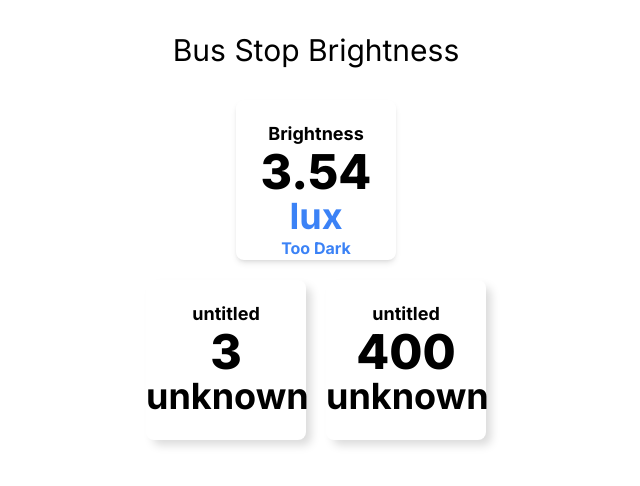
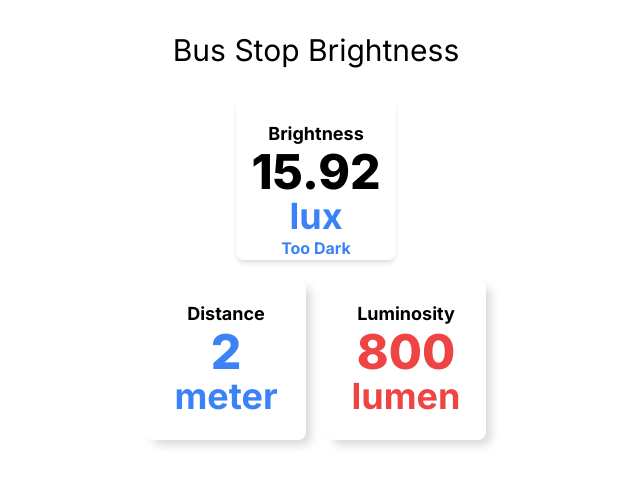
Before and after one commit to Nacnano/embbed-lab-final-project, a Next.js app in the folder web/: page / in a window 1280 px wide. Shown: the top 486 px of the page, without its empty margins (324-964 px from the left). Built offline with nearby package versions, Linux system fonts and the light colour scheme.

Commit message:
fix: InfoCard switch bug

```diff
--- a/web/src/app/page.tsx
+++ b/web/src/app/page.tsx
@@ -3,6 +3,7 @@
 import StatusCard from "@/components/BrightnessCard";
 import InfoCard, { InfoType } from "@/components/InfoCard";
 import { Info } from "@/types/Info";
+import { mock } from "node:test";
 import { useState, useEffect } from "react";
 
 const Home = () => {
@@ -12,12 +13,16 @@ const Home = () => {
     // TODO : add database connection instead of mock data
     const mockData = {
       id: "1",
-      luminosity: 400,
-      distance: 3,
+      luminosity: 800,
+      distance: 2,
       lastUpdated: "2024-04-26 10:30:00",
     };
     setData(mockData);
   }, []);
+
+  const brightness = data
+    ? data.luminosity / (4 * Math.PI * data.distance ** 2)
+    : -1;
 
   return (
     <div className="container mx-auto px-4 py-8">
@@ -25,9 +30,7 @@ const Home = () => {
 
       {data ? (
         <div className="flex flex-col justify-center items-center gap-5">
-          <StatusCard
-            value={data.luminosity / (4 * Math.PI * data.distance ** 2)}
-          />
+          <StatusCard value={brightness} />
           <div className="flex flex-row justify-center items-center gap-5">
             <InfoCard type={InfoType.Distance} value={data.distance} />
             <InfoCard type={InfoType.Luminosity} value={data.luminosity} />
--- a/web/src/components/BrightnessCard.tsx
+++ b/web/src/components/BrightnessCard.tsx
@@ -6,7 +6,7 @@ interface StatusCardProps {
 
 const StatusCard: React.FC<StatusCardProps> = ({ value }) => {
   let brightnessStatus = "";
-  if (value > 80) {
+  if (value > 100) {
     brightnessStatus = "Too Bright";
   } else if (value < 20) {
     brightnessStatus = "Too Dark";
--- a/web/src/components/InfoCard.tsx
+++ b/web/src/components/InfoCard.tsx
@@ -13,16 +13,17 @@ export default function InfoCard({ type, value }: InfoCardProps) {
   let unit = "";
   let color = "";
 
-  console.log(type);
   switch (type) {
     case InfoType.Distance:
       title = "Distance";
       unit = "meter";
       color = "blue-500";
+      break;
     case InfoType.Luminosity:
-      title = "Brightness";
+      title = "Luminosity";
       unit = "lumen";
       color = "red-500";
+      break;
     default:
       title = "untitled";
       unit = "unknown";
```
